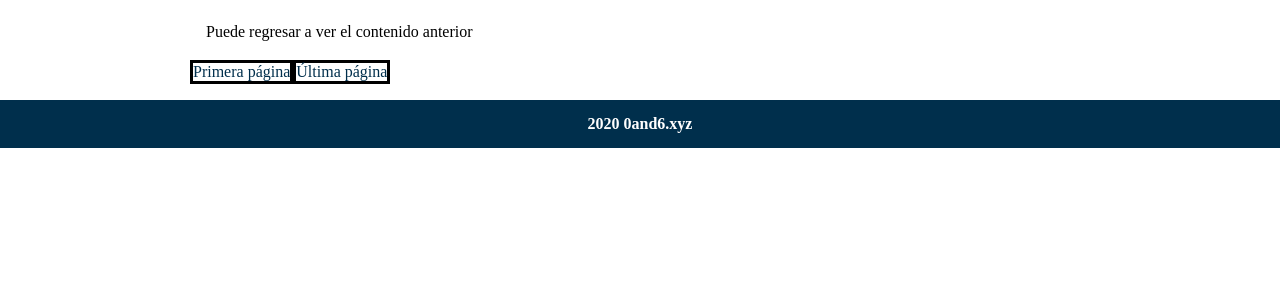
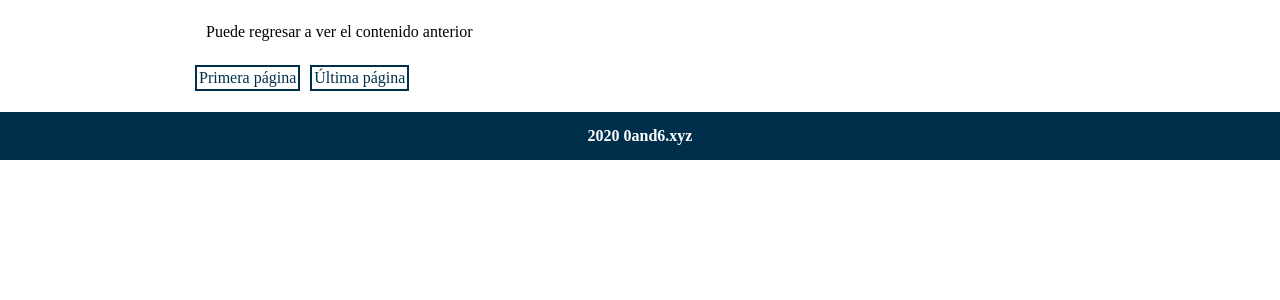
Before and after one commit to 0and6/blog, a PHP site: page / in a window 1280 px wide. Shown: the part 129-429 px from the top of the page. Run offline with PHP 8.4, Linux system fonts and the light colour scheme; data that the repository does not hold is empty; some libraries are stand-ins or nearby versions.

Commit message:
Arreglando estilos y entradas mostradas

```diff
--- a/estilos/estilos.css
+++ b/estilos/estilos.css
@@ -131,17 +131,11 @@ blockquote:before {
     font-style: italic;
 }
 
-.p-siguiente {
+.p-siguiente, .p-anterior {
     display: inline-block;
-    border: solid;
-
-}
-
-.p-anterior {
-    display: inline-block;
-    border: solid;
-    right: 0;
-
+    border: solid 2px var(--main-color);
+    padding: 2px;
+    margin: 5px;
 }
 /* Extra small devices (phones, 600px and down) */
 @media only screen and (max-width: 600px) {
--- a/index.php
+++ b/index.php
@@ -8,7 +8,7 @@ $url = strtolower($url);
 $parametros = explode("/", $url);
 $indice = 2;
 
-$limit = 4;
+$limit = 6;
 $offset = 0;
 $entradasTotales = 0;
 $sentencia = "SELECT count(id) FROM posts";
@@ -63,8 +63,13 @@ switch($parametros[$indice]):
         include "vistas/publicar.php";
         break;
     default:
-        $mensaje = "La página no existe, recurso no encontrado";
-        include "vistas/error_1.php";
+        $sentencia = "SELECT posts.titulo, posts.url, posts.fecha_pub, posts.descripcion,"
+        . "autores.nombre as autor, categorias.nombre as categoria FROM posts inner" .
+        " join autores on posts.autor = autores.id inner join categorias on posts.categorias = "
+        . "categorias.id ORDER BY fecha_pub DESC LIMIT ? OFFSET ?";
+
+        $resultado = $db->paginacionEntradas($sentencia, $limit, $offset);
+        include_once "vistas/principal.php";
     break;
 endswitch;
 
```
